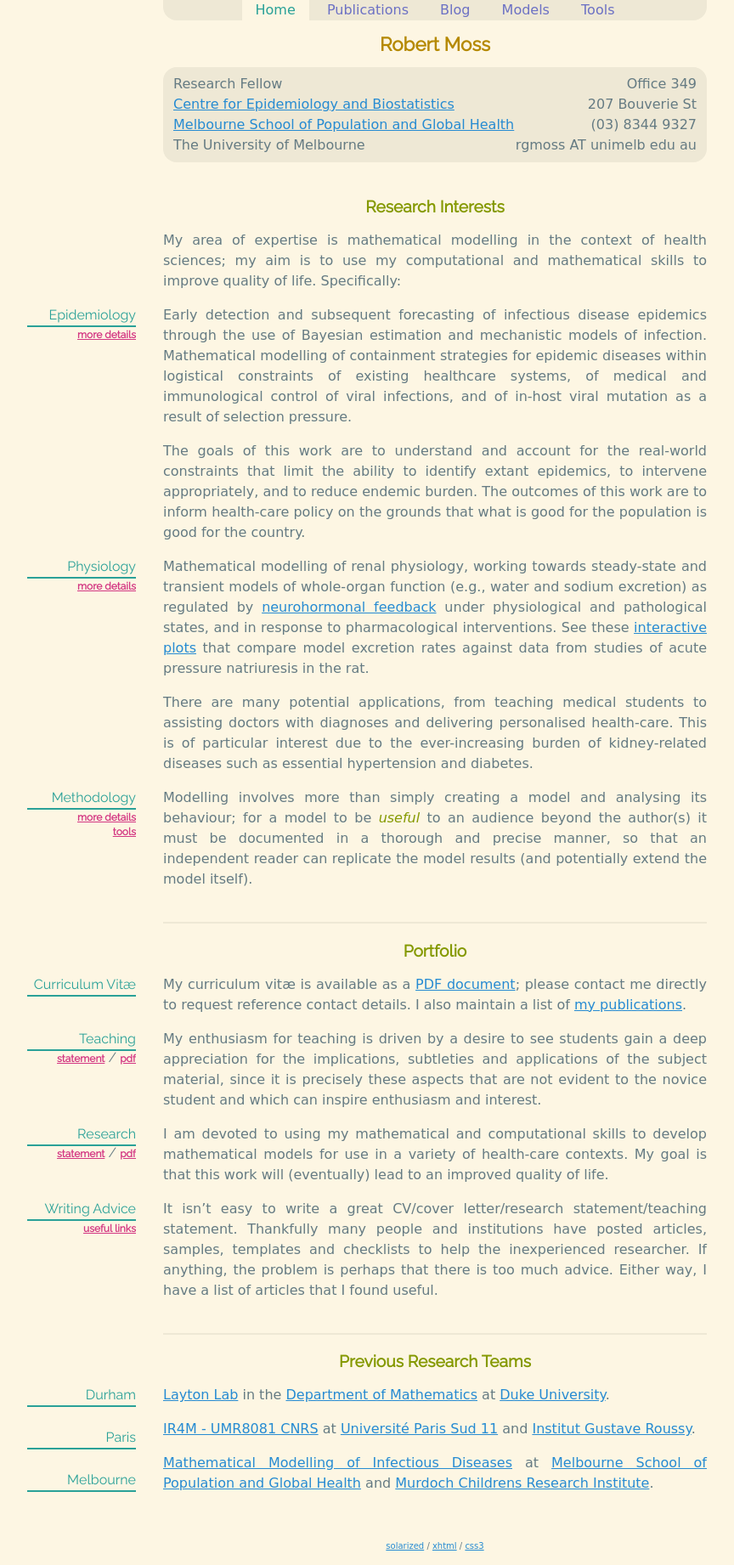
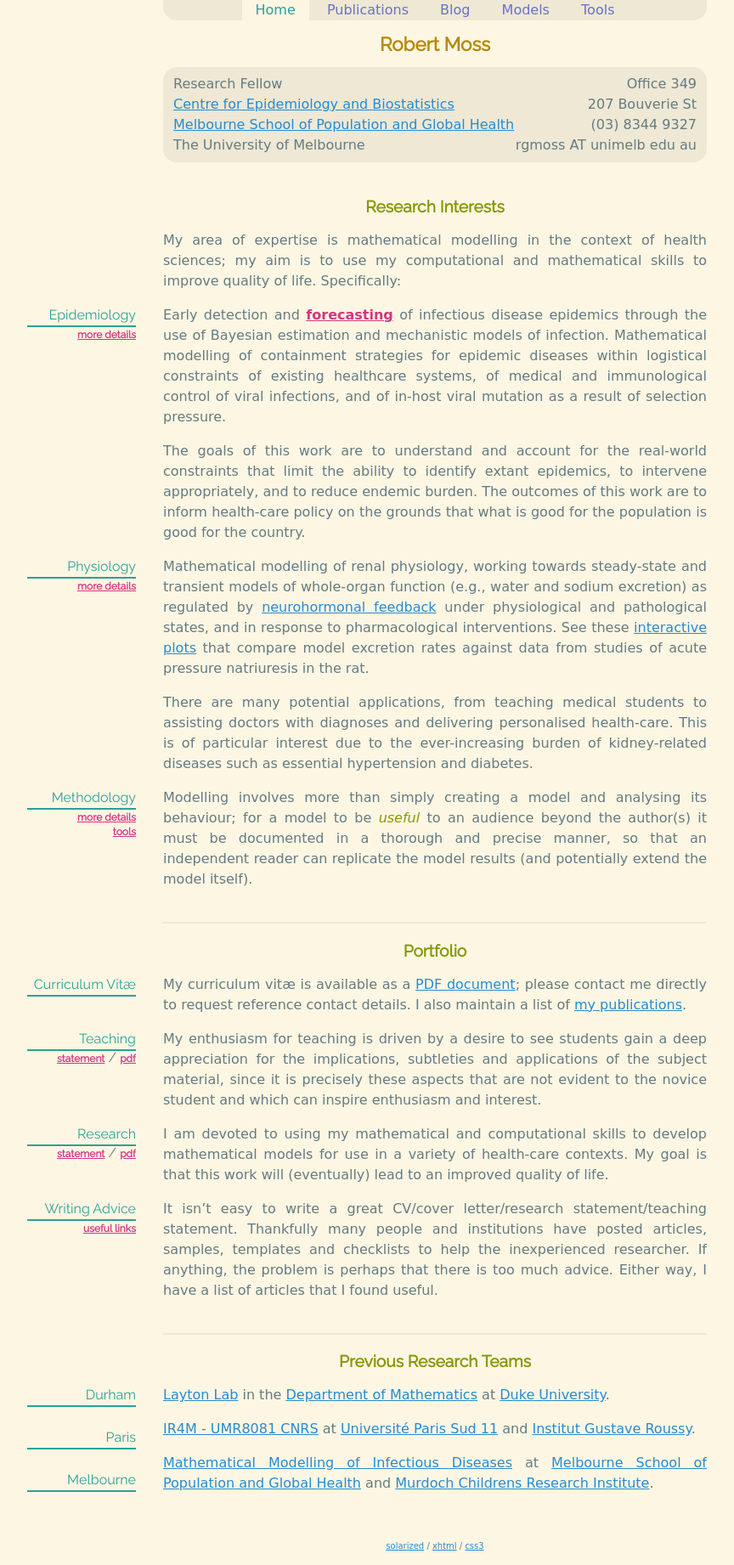
Before and after one commit to robmoss/previous-robmoss.github.io, a Jekyll site: the page built from index.md, in a window 1280 px wide. Shown: the whole page at 85% size, without its empty margins (128-992 px from the left). Built offline with Jekyll 4.4.1, drawn with Linux system fonts in a browser that asks for light colours; some web fonts are replaced.

Commit message:
Publicise the 2015 Melbourne flu forecasts

```diff
--- a/assets/css/solarized-light.css
+++ b/assets/css/solarized-light.css
@@ -10,6 +10,7 @@ h3 { color: #b58900; }
 td.showyes { background-color: lightgreen; }
 td.showno { background-color: pink; }
 strong, span.author { color: #b58900; }
+strong a { color: #d33682; }
 em, emph, span.journal, .comment .author, .comment .date { color: #859900; }
 ul.navbar li a { color: #6c71c4; }
 ul.navbar li a:hover { color: #cb4b16; }
--- a/index.md
+++ b/index.md
@@ -17,8 +17,9 @@ Specifically:
 details</a></p>
 </div>
 
-Early detection and subsequent forecasting of infectious disease epidemics
-through the use of Bayesian estimation and mechanistic models of infection.
+Early detection and **[forecasting]({{ site.baseurl }}/2015-flu-forecasts/)**
+of infectious disease epidemics through the use of Bayesian estimation and
+mechanistic models of infection.
 Mathematical modelling of containment strategies for epidemic diseases within
 logistical constraints of existing healthcare systems, of medical and
 immunological control of viral infections, and of in-host viral mutation as a
```
Also changed, not shown: _posts/2015-05-09-Flu-forecasts-for-Melbourne.md (added, +15 -0 lines).
